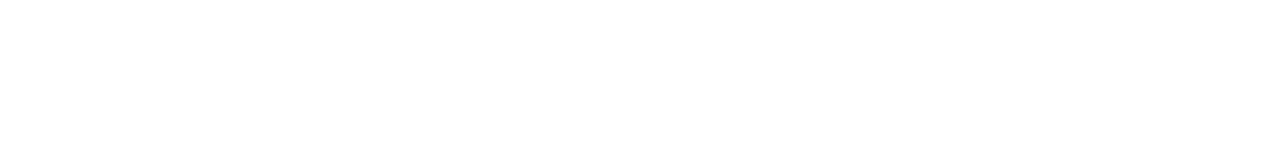
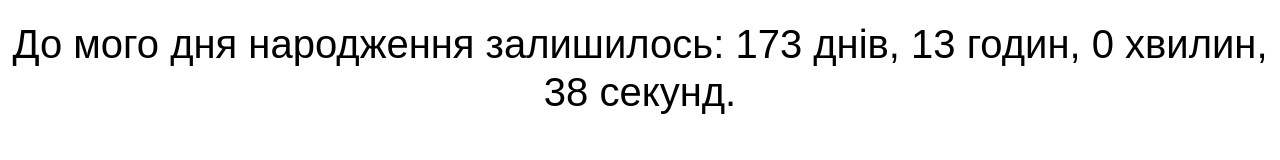
Before and after one commit to DenDanWasTaken/WB.Lab13, a plain HTML site: page lab3_2.html in a window 1280 px wide. Drawn offline with Linux system fonts and the light colour scheme.

Commit message:
Update lab3_2.html

```diff
--- a/lab3_2.html
+++ b/lab3_2.html
@@ -18,8 +18,26 @@
 </head>
 
 <body>
+  <h1 id="countdown"></h1>
   <script>
-
+    "use strict";
+    function updateCountdown() {
+      let today = new Date();
+      let myBirthday = new Date(today.getFullYear() + 1, 4, 26);
+      const day = 86400000;
+      const hour = 3600000;
+      const minute = 60000;
+      const second = 1000;
+      let time = myBirthday.getTime() - today.getTime();
+      let days = Math.floor(time / day);
+      let hours = Math.floor((time - days * day) / hour);
+      let minutes = Math.floor((time - days * day - hours * hour) / minute);
+      let seconds = Math.floor((time - days * day - hours * hour - minutes * minute) / second);
+      let str = days + " днів, " + hours + " годин, " + minutes + " хвилин, " + seconds + " секунд.";
+      document.getElementById("countdown").textContent = "До мого дня народження залишилось: " + str;
+    }
+    updateCountdown();
+    setInterval(updateCountdown, 1000);
   </script>
 </body>
 
```
